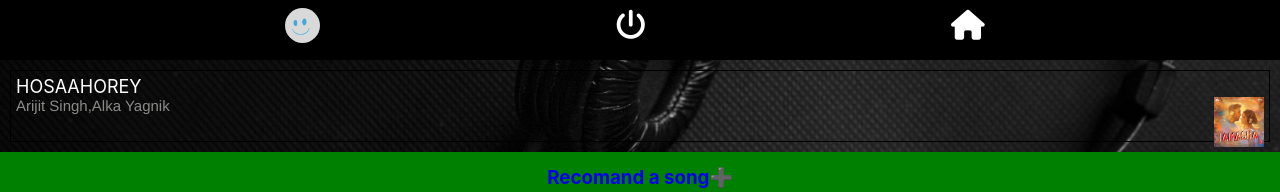
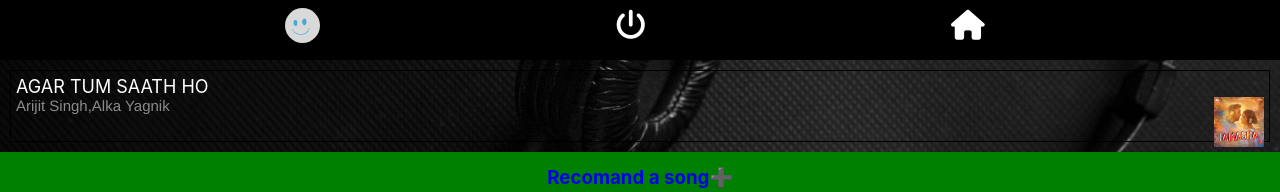
Before and after one commit to rahul1574/PLAYIT, a React (Create React App) app: page /topic2 in a window 1280 px wide. Shown: the part 360-552 px from the top of the page. Built offline with nearby package versions, Linux system fonts and the light colour scheme.

Commit message:
Update Player2.js

```diff
--- a/src/Components/Player2.js
+++ b/src/Components/Player2.js
@@ -12,7 +12,7 @@ const AudioPlayer = () => {
     const [duration, setDuration] = useState(0);
     const [loopEnabled, setLoopEnabled] = useState(false);
     const playlist = [
-        { title: "HOSAAHOREY",cast:"Arijit Singh,Alka Yagnik", image:"imagep11.jpeg",src: "songp11.mp3",lyrics:`
+        { title: "AGAR TUM SAATH HO",cast:"Arijit Singh,Alka Yagnik", image:"imagep11.jpeg",src: "songp11.mp3",lyrics:`
         Pal Bhar Thahar Jaao
 Dil Ye Sambhal Jaaye
 Kaise Tumhe Roka Karun
```
